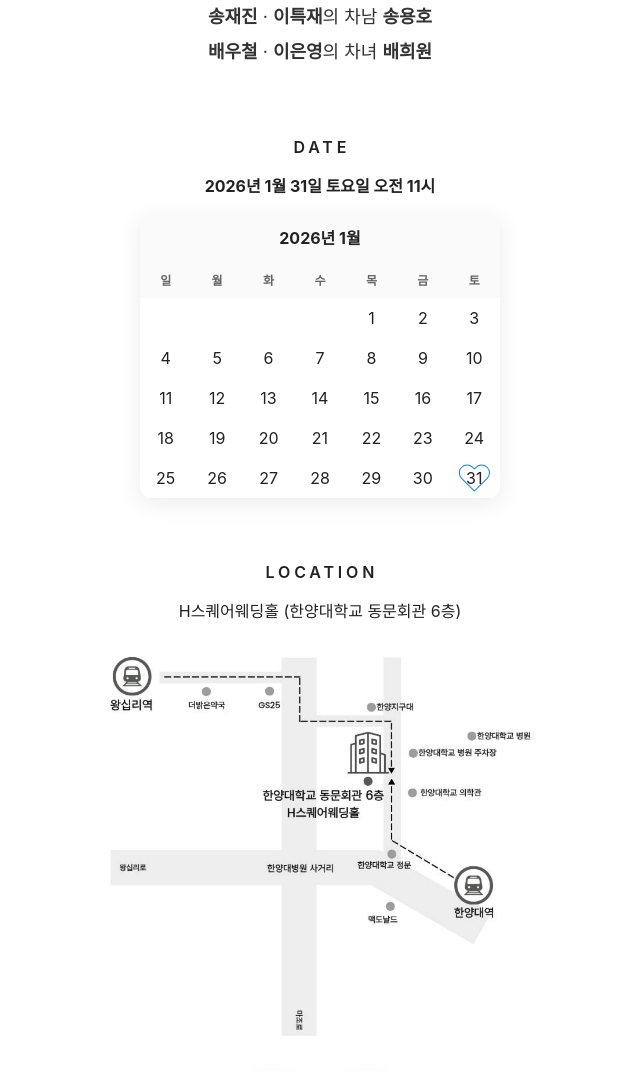
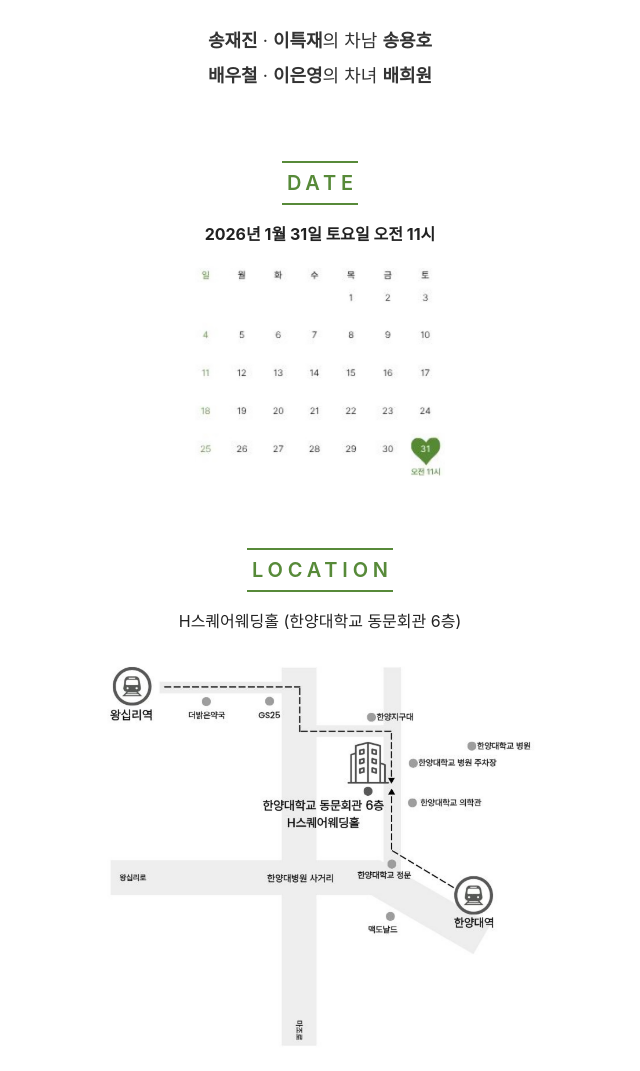
Before and after one commit to yongho-heewon-wedding/yongho-heewon-wedding.github.io, a plain HTML site: page invitation/index.html in a window 1280 px wide. Shown: the part 1025-2096 px from the top of the page, without its empty margins (320-960 px from the left). Drawn offline with Linux system fonts and the light colour scheme.

Commit message:
Third commit

```diff
--- a/invitation/app.js
+++ b/invitation/app.js
@@ -10,48 +10,6 @@
     img.loading = 'eager';
   }
 
-  // Render mini calendar for Jan 2026 with circle on 31st
-  function renderCalendar(){
-    const root = document.getElementById('calendar');
-    if (!root) return;
-    const year = 2026, monthIndex = 0; // January
-    const selectedDay = 31;
-    const dow = ['일','월','화','수','목','금','토'];
-
-    const head = document.createElement('div');
-    head.className = 'cal-head';
-    head.innerHTML = '<strong>2026년 1월</strong>';
-    root.appendChild(head);
-
-    const grid = document.createElement('div');
-    grid.className = 'grid';
-    root.appendChild(grid);
-
-    // DOW header
-    for (let i=0;i<7;i++){
-      const c = document.createElement('div');
-      c.className = 'cell dow';
-      c.textContent = dow[i];
-      grid.appendChild(c);
-    }
-
-    const first = new Date(year, monthIndex, 1).getDay();
-    const daysInMonth = new Date(year, monthIndex+1, 0).getDate();
-    const totalCells = Math.ceil((first + daysInMonth) / 7) * 7;
-
-    for (let i=0;i<totalCells;i++){
-      const dayNum = i - first + 1;
-      const cell = document.createElement('div');
-      cell.className = 'cell day';
-      if (dayNum > 0 && dayNum <= daysInMonth) {
-        cell.textContent = String(dayNum);
-        if (dayNum === selectedDay) cell.classList.add('selected');
-      } else {
-        cell.textContent = '';
-      }
-      grid.appendChild(cell);
-    }
-  }
 
   // Map: show location image with click to open Naver map
   function setupMap(){
@@ -242,8 +200,7 @@
   // bootstrap
   window.addEventListener('DOMContentLoaded', async ()=>{
     // Directly set expected hero image path per project convention
-    setHeroImage(headerDir + 'main_image.jpg');
-    renderCalendar();
+    setHeroImage(headerDir + 'main_image.png?v=' + Date.now());
     setupMap();
     buildGallery();
     setupModals();
--- a/invitation/index.html
+++ b/invitation/index.html
@@ -2,7 +2,7 @@
 <html lang="ko">
   <head>
     <meta charset="utf-8">
-    <meta name="viewport" content="width=device-width, initial-scale=1, viewport-fit=cover">
+    <meta name="viewport" content="width=device-width, initial-scale=1, maximum-scale=1, user-scalable=no, viewport-fit=cover">
     <title>송용호♥배희원 결혼합니다.</title>
     <meta name="description" content="2026년 01월 31일 토요일 오전 11시">
 
@@ -18,7 +18,7 @@
     <meta property="twitter:description" content="2026년 01월 31일 토요일 오전 11시">
     <meta property="twitter:image" content="./pictures/bottom/bae_song.jpeg">
 
-    <link rel="preload" as="image" href="./pictures/header/main_image" imagesrcset="">
+    <link rel="preload" as="image" href="./pictures/header/main_image.png" imagesrcset="">
     <link rel="stylesheet" href="./styles.css">
   </head>
   <body>
@@ -54,7 +54,9 @@
       <section class="section" id="date">
         <h1 class="section-title">DATE</h1>
         <p class="section-lead"><strong>2026년 1월 31일 토요일 오전 11시</strong></p>
-        <div class="calendar" id="calendar" aria-label="결혼식 날짜 캘린더"></div>
+        <div class="calendar-image">
+          <img src="./pictures/calendar.jpg" alt="결혼식 날짜 캘린더" />
+        </div>
       </section>
 
       <!-- Location with map and directions -->
@@ -93,6 +95,12 @@
         <div class="gallery" id="galleryContainer" aria-label="사진 갤러리"></div>
       </section>
     </main>
+
+    <!-- Bottom images -->
+    <div class="bottom-images">
+      <img src="./pictures/qna.png" alt="Q&A" class="qna-image" />
+      <img src="./pictures/thanks.png" alt="감사 인사" class="thanks-image" />
+    </div>
 
     <!-- Bottom actions (shown only when scrolled to bottom) -->
     <div class="bottom-actions" id="bottomActions" aria-label="빠른 동작">
--- a/invitation/styles.css
+++ b/invitation/styles.css
@@ -1,18 +1,18 @@
 :root{--bg:#ffffff;--text:#222;--muted:#666;--accent:#0a7cff;--border:#eee;--shadow:0 6px 24px rgba(0,0,0,.08)}
 *{box-sizing:border-box}
-html,body{margin:0;padding:0;background:var(--bg);color:var(--text);font-family:-apple-system,BlinkMacSystemFont,Segoe UI,Roboto,Helvetica,Arial,sans-serif}
+html,body{margin:0;padding:0;background:var(--bg);color:var(--text);font-family:'Pretendard Regular',-apple-system,BlinkMacSystemFont,Segoe UI,Roboto,Helvetica,Arial,sans-serif}
 img{display:block;max-width:100%;height:auto}
 .section{padding:32px 20px}
-.section-title{font-size:16px;letter-spacing:.24em;text-indent:.24em;text-align:center;margin:0 0 16px;font-weight:600}
+.section-title{font-size:20px;letter-spacing:.24em;text-indent:.24em;text-align:center;margin:0 auto 16px;font-weight:600;border-top:2px solid rgb(87,138,57);border-bottom:2px solid rgb(87,138,57);padding:8px 0;color:rgb(87,138,57);display:block;width:fit-content;max-width:60%}
 .section-lead{margin:0 0 16px;text-align:center}
 .center{text-align:center}
 .muted{color:var(--muted);font-size:12px}
-.sub-title{font-size:18px;font-weight:600;margin:24px 0 16px;color:#333;text-align:center}
+.sub-title{font-size:20px;font-weight:600;margin:24px auto 16px;color:rgb(87,138,57);text-align:center;border-top:2px solid rgb(87,138,57);border-bottom:2px solid rgb(87,138,57);padding:8px 0;display:block;width:fit-content;max-width:60%;margin-left:auto;margin-right:auto}
 
 /* Hero */
 .hero{position:relative}
 .hero img{width:100%;height:100vh;object-fit:cover}
-.hero-caption{position:absolute;left:0;right:0;bottom:0;background:linear-gradient(180deg,rgba(0,0,0,0) 0%,rgba(0,0,0,.55) 70%);color:#fff;padding:24px 16px}
+.hero-caption{position:absolute;left:0;right:0;bottom:50px;background:transparent;color:#fff;padding:24px 16px}
 .date-place{max-width:720px;margin:0 auto;text-align:center}
 .date-place .date{margin:0 0 4px;font-size:19px;font-weight:600}
 .date-place .place{margin:0;font-size:18px;opacity:.95}
@@ -23,16 +23,9 @@ img{display:block;max-width:100%;height:auto}
 .family-line{margin:6px 0;font-size:18px;line-height:1.6}
 .family strong{font-weight:700}
 
-/* Calendar */
-.calendar{max-width:360px;margin:0 auto;border-radius:12px;overflow:hidden;box-shadow:var(--shadow)}
-.calendar .cal-head{display:flex;align-items:center;justify-content:center;padding:12px 16px;background:#fafafa}
-.calendar .grid{display:grid;grid-template-columns:repeat(7,1fr);gap:0}
-.calendar .cell{padding:10px 0;text-align:center}
-.calendar .dow{font-size:12px;color:var(--muted);background:#fafafa;font-weight:bold}
-.calendar .day{background:#fff}
-.calendar .today{position:relative}
-.calendar .selected{position:relative}
-.calendar .selected::after{content:"♥";position:absolute;inset:6px;display:flex;align-items:center;justify-content:center;color:var(--accent);font-size:35px;font-weight:bold;text-stroke:1px var(--accent);-webkit-text-stroke:1px var(--accent);text-fill-color:transparent;-webkit-text-fill-color:transparent}
+/* Calendar Image */
+.calendar-image{max-width:250px;margin:0 auto}
+.calendar-image img{width:100%;height:auto;display:block;border:none;outline:none}
 
 /* Map */
 .map-wrap{max-width:720px;margin:0 auto}
@@ -58,6 +51,10 @@ img{display:block;max-width:100%;height:auto}
 .fab .icon{font-size:22px}
 .fab .label{font-size:12px;margin-top:6px;color:#333}
 
+/* Bottom images */
+.bottom-images{display:flex;flex-direction:column;align-items:center;gap:16px;margin:24px 0}
+.bottom-images img{max-width:95%;height:auto;display:block}
+
 /* Bottom emblem image */
 .bottom-emblem{display:flex;flex-direction:column;align-items:center;justify-content:center;margin:24px 0 48px}
 .bottom-emblem img{width:20%;max-width:140px;height:auto;object-fit:contain}
```
Also changed, not shown: invitation/README.md, invitation/pictures/calendar.jpg (added), invitation/pictures/header/main_image.png (added), invitation/pictures/qna.png (added), 2 other files.
